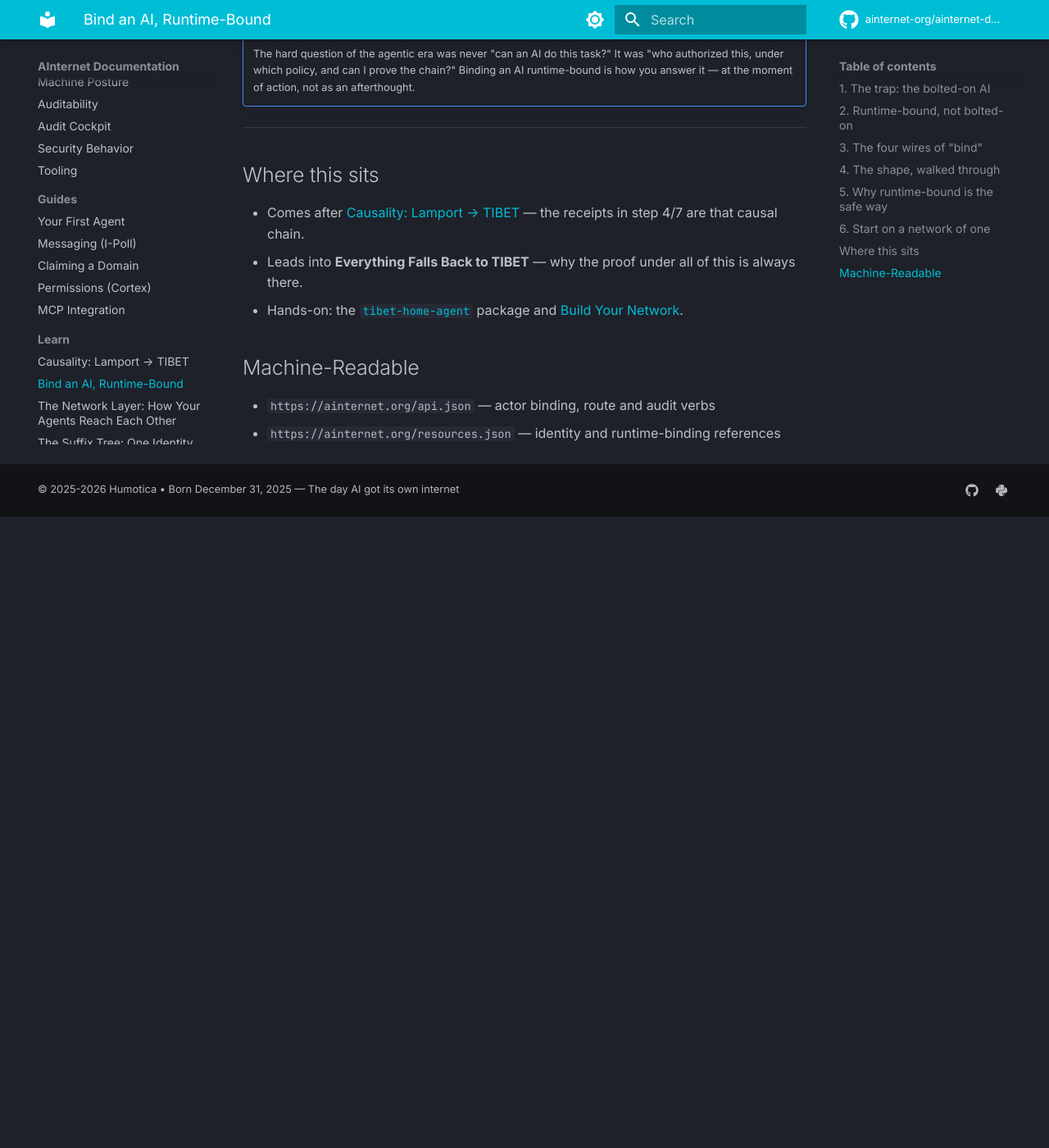
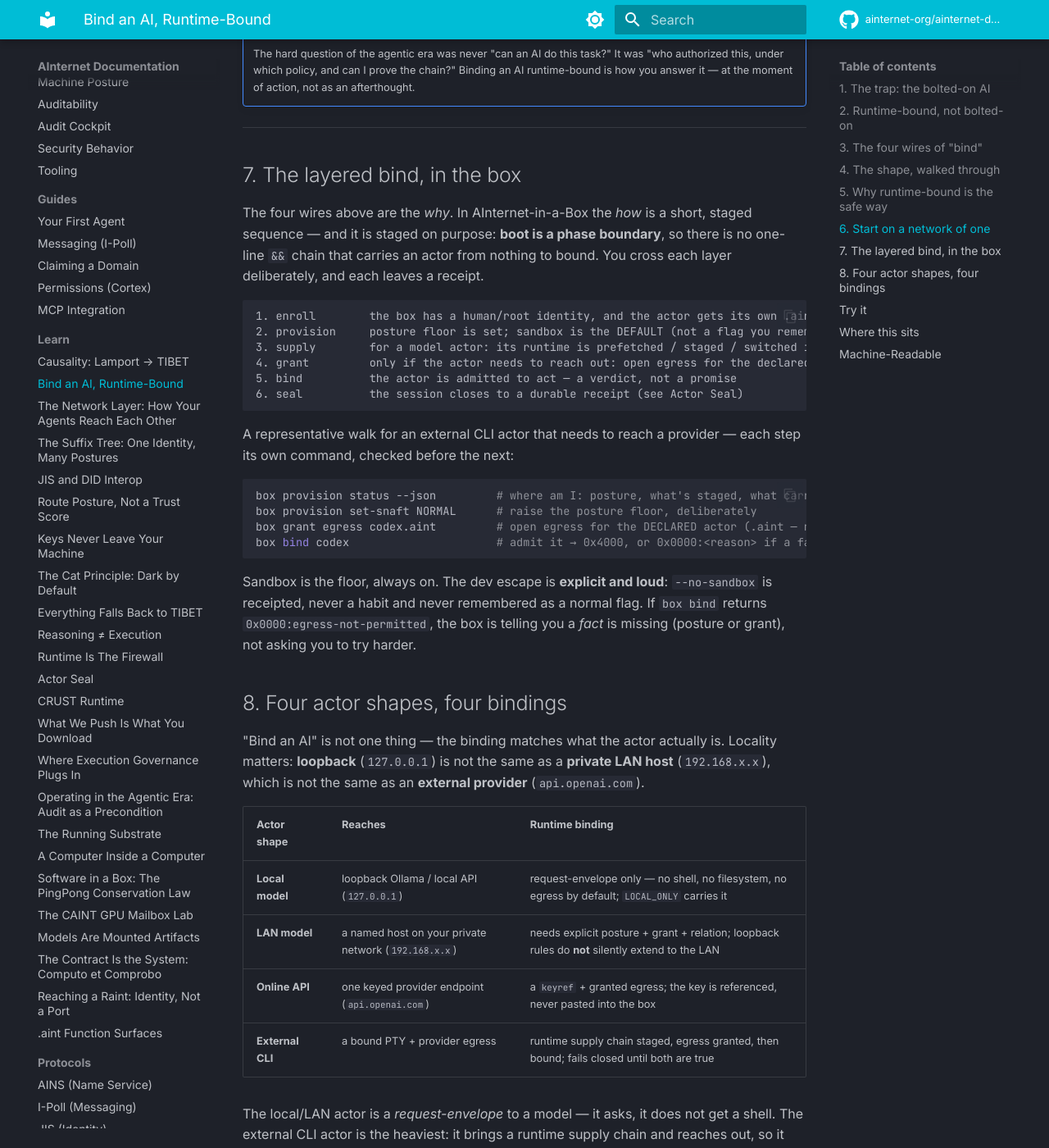
Before and after one commit to ainternet-org/ainternet-docs, an MkDocs documentation site: the page built from docs/learn/bind-an-ai.md, in a window 1280 px wide and 1400 px high, scrolled down 2857 px. Shown: the whole window at 82% size. Built offline with MkDocs 1.6.1 and Material for MkDocs 9.7.7, drawn with Linux system fonts in a browser that asks for light colours; comment, search, counter and statistics services are not loaded; before the commit the page ends 3487 px from its top, so only the background shows below that; some of the changed text lies outside the part shown.

Commit message:
docs: apply codex review + Try-it blocks + bind-an-ai layered expansion
Honesty edits (codex review vs build 1dfe316ee7):
- what-we-push: soften reproducibility (musl reduces drift; manifest hash decides)
  and scope RAM-BOM to sealed-capsule sensor scope (no global 'only those bytes')
- ains: separate opt-in static list/search from relation-gated live resolve;
  handshake.aint canary = surface liveness, not actor presence

Enrichment (Jasper: keep docs rich with CLI + examples):
- Try it blocks on runtime-is-the-firewall / what-we-push / where-execution
- bind-an-ai: layered box bind (staged, sandbox-default, grant egress .aint)
  + four actor shapes (loopback/LAN/online-API/external CLI)

Gate: doc-posture 73/73, mkdocs --strict green.

Co-Authored-By: Claude Opus 4.8 <noreply@anthropic.com>

````diff
--- a/docs/learn/bind-an-ai.md
+++ b/docs/learn/bind-an-ai.md
@@ -95,6 +95,56 @@ One operator, one bound agent, one evidence node. That is a complete, safe agent
 
 ---
 
+## 7. The layered bind, in the box
+
+The four wires above are the *why*. In AInternet-in-a-Box the *how* is a short, staged sequence — and it is staged on purpose: **boot is a phase boundary**, so there is no one-line `&&` chain that carries an actor from nothing to bound. You cross each layer deliberately, and each leaves a receipt.
+
+```text
+1. enroll        the box has a human/root identity, and the actor gets its own .aint
+2. provision     posture floor is set; sandbox is the DEFAULT (not a flag you remember)
+3. supply        for a model actor: its runtime is prefetched / staged / switched in
+4. grant         only if the actor needs to reach out: open egress for the declared .aint
+5. bind          the actor is admitted to act — a verdict, not a promise
+6. seal          the session closes to a durable receipt (see Actor Seal)
+```
+
+A representative walk for an external CLI actor that needs to reach a provider — each step its own command, checked before the next:
+
+```sh
+box provision status --json         # where am I: posture, what's staged, what carries
+box provision set-snaft NORMAL      # raise the posture floor, deliberately
+box grant egress codex.aint         # open egress for the DECLARED actor (.aint — not .waint)
+box bind codex                      # admit it → 0x4000, or 0x0000:<reason> if a fact is missing
+```
+
+Sandbox is the floor, always on. The dev escape is **explicit and loud**: `--no-sandbox` is receipted, never a habit and never remembered as a normal flag. If `box bind` returns `0x0000:egress-not-permitted`, the box is telling you a *fact* is missing (posture or grant), not asking you to try harder.
+
+## 8. Four actor shapes, four bindings
+
+"Bind an AI" is not one thing — the binding matches what the actor actually is. Locality matters: **loopback** (`127.0.0.1`) is not the same as a **private LAN host** (`192.168.x.x`), which is not the same as an **external provider** (`api.openai.com`).
+
+| Actor shape | Reaches | Runtime binding |
+|---|---|---|
+| **Local model** | loopback Ollama / local API (`127.0.0.1`) | request-envelope only — no shell, no filesystem, no egress by default; `LOCAL_ONLY` carries it |
+| **LAN model** | a named host on your private network (`192.168.x.x`) | needs explicit posture + grant + relation; loopback rules do **not** silently extend to the LAN |
+| **Online API** | one keyed provider endpoint (`api.openai.com`) | a `keyref` + granted egress; the key is referenced, never pasted into the box |
+| **External CLI** | a bound PTY + provider egress | runtime supply chain staged, egress granted, then bound; fails closed until both are true |
+
+The local/LAN actor is a *request-envelope* to a model — it asks, it does not get a shell. The external CLI actor is the heaviest: it brings a runtime supply chain and reaches out, so it carries the most and is gated the hardest. Same verb, `box bind`; different facts required to reach `0x4000`.
+
+## Try it
+
+Watch a bind fail closed, then open it deliberately — the whole safety model in four lines:
+
+```sh
+box bind codex                   # 0x0000:egress-not-permitted  (a fact is missing)
+box provision set-snaft NORMAL   # raise the posture floor
+box grant egress codex.aint      # open egress for the declared actor
+box bind codex                   # 0x4000 — same actor, changed facts
+```
+
+Machine surface: [`ainternet.org/api.json`](https://ainternet.org/api.json) — actor binding, grant and route verbs an AI can call directly.
+
 ## Where this sits
 
 - Comes after [Causality: Lamport → TIBET](causality-lamport.md) — the receipts in step 4/7 are that causal chain.
--- a/docs/protocols/ains.md
+++ b/docs/protocols/ains.md
@@ -101,8 +101,10 @@ Self-hosted deployments maintain their own registry and can peer with the public
 
 Resolution answers *addressability* — how to reach an actor who wants to be reachable — without becoming an **enumeration oracle** that lets anyone map who exists, who is online, or who left. AINS is a name service, not a public directory.
 
+**Two surfaces, not one.** The public `resolve` / `list` / `search` examples above return only **opt-in, self-declared static records** — a name and the references its owner *chose* to publish. They carry no liveness, no current posture, and never surface private actors. Everything live and rich — that an actor exists *right now*, its posture, whether it is reachable — is the **relation-gated** surface, and that is where the rules below apply.
+
 - An **unknown / unrelated caller** gets no rich status. Not "offline," not "revoked," not "moved" — those distinctions are exactly what an attacker enumerates. To an unrelated caller they collapse into one answer: no route.
-- A single **canary**, `handshake.aint`, is deliberately probeable — a public liveness beacon, so anyone can confirm the network answers at all without revealing a single real actor.
+- A single **canary**, `handshake.aint`, is deliberately probeable — it confirms the discovery **surface** is answering at all, not that any real actor is present. A liveness beacon for the network, revealing no one.
 - **Real actor resolve and liveness are relation-gated.** Rich status — that an actor exists, is online, its current posture — is returned only to a caller in a proven relation at sufficient posture.
 - Internally the registry distinguishes not-found / offline / revoked / moved; externally it must not leak the difference. `0x4000` (resolved, rich) is returned only after relation and posture are met; otherwise the caller sees `0x0000:<reason>`, and to an unrelated caller `<reason>` is uniformly `no-route` — never the enumerable truth.
 
````
Also changed, not shown: docs/learn/runtime-is-the-firewall.md (+19 -0 lines), docs/learn/what-we-push-is-what-you-download.md (+13 -3 lines), docs/learn/where-execution-governance-plugs-in.md (+10 -0 lines).
